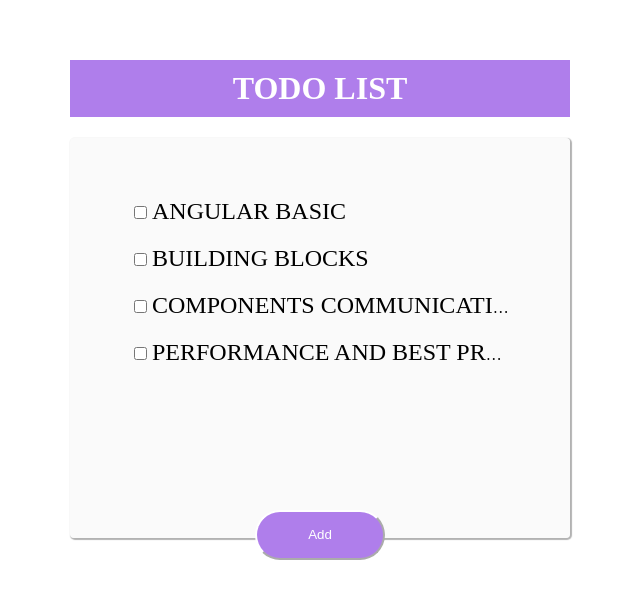
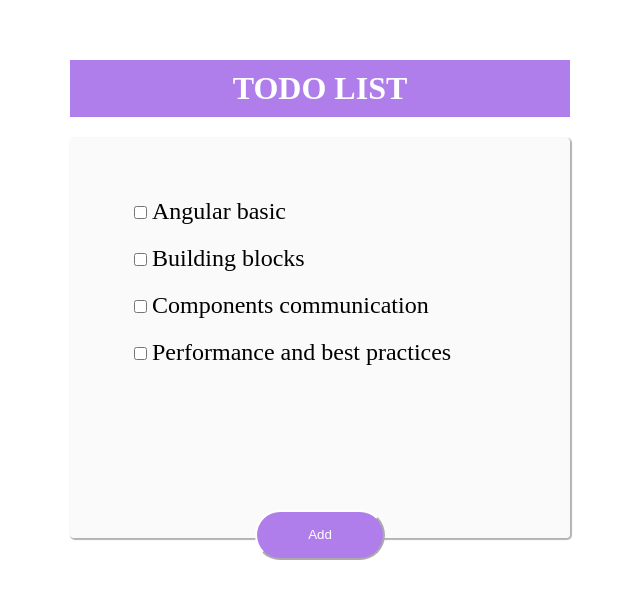
Before and after one commit to chenlevin89/Angular-course, an Angular app: page / in a window 1280 px wide. Shown: the part 112-710 px from the top of the page, without its empty margins (320-960 px from the left). Built offline with nearby package versions, Linux system fonts and the light colour scheme.

Commit message:
comment out code

```diff
--- a/src/app/app.component.html
+++ b/src/app/app.component.html
@@ -1 +1 @@
-<app-todo-list [list]="todoList"></app-todo-list>
+<app-todo-list></app-todo-list>
--- a/src/app/app.component.ts
+++ b/src/app/app.component.ts
@@ -1,6 +1,4 @@
 import {Component, OnInit} from '@angular/core';
-import {TodoItem} from './entities/todo-item';
-import {TodoListService} from './services/todo-list.service';
 
 @Component({
   selector: 'app-root',
@@ -9,12 +7,9 @@
 })
 export class AppComponent implements OnInit {
 
-  todoList: TodoItem[];
-
-  constructor(private todoListService: TodoListService) {}
+  constructor() {}
 
   ngOnInit() {
-    this.todoList = this.todoListService.getTodoListData();
   }
 
 }
--- a/src/app/components/todo-list/todo-list.component.html
+++ b/src/app/components/todo-list/todo-list.component.html
@@ -4,10 +4,12 @@
 
     <div class="todo-list">
       <div class="todo-item"
-           *ngFor="let item of list" appTooltip>
+           *ngFor="let item of list"
+           appTooltip>
         <input type="checkbox"
                [attr.id]="item.id" />
-        <label [attr.for]="item.id">{{item.title | uppercase}}</label>
+        <label [attr.for]="item.id">{{item.title}}</label>
+        <!-- <label [attr.for]="item.id">{{item.title | uppercase}}</label> -->
       </div>
     </div>
 
--- a/src/app/components/todo-list/todo-list.component.ts
+++ b/src/app/components/todo-list/todo-list.component.ts
@@ -1,5 +1,6 @@
-import {Component, OnInit, Input} from '@angular/core';
+import {Component, OnInit} from '@angular/core';
 import {TodoItem} from '../../entities/todo-item';
+import {TodoListService} from '../../services/todo-list.service';
 
 @Component({
   selector: 'app-todo-list',
@@ -8,13 +9,14 @@
 })
 export class TodoListComponent implements OnInit {
 
-  @Input() list: TodoItem[];
+  list: TodoItem[];
 
   private counter = 0;
 
-  constructor() {}
+  constructor(private todoListService: TodoListService) {}
 
   ngOnInit() {
+    this.list = this.todoListService.getTodoListData();
   }
 
   add() {
--- a/src/app/directives/tooltip/tooltip.directive.ts
+++ b/src/app/directives/tooltip/tooltip.directive.ts
@@ -8,9 +8,10 @@
   constructor(private elementRef: ElementRef) {}
 
   ngAfterViewInit() {
-    if (this.elementRef.nativeElement.scrollWidth > this.elementRef.nativeElement.clientWidth) {
-      this.elementRef.nativeElement.setAttribute('title', this.elementRef.nativeElement.innerText);
-    }
+    console.log(`Element has rendered to DOM => ${this.elementRef.nativeElement.innerText}`);
+    // if (this.elementRef.nativeElement.scrollWidth > this.elementRef.nativeElement.clientWidth) {
+    //   this.elementRef.nativeElement.setAttribute('title', this.elementRef.nativeElement.innerText);
+    // }
   }
 
 }
```
